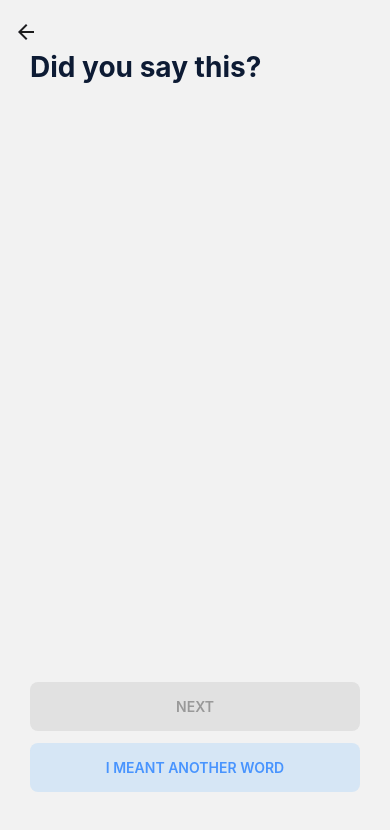
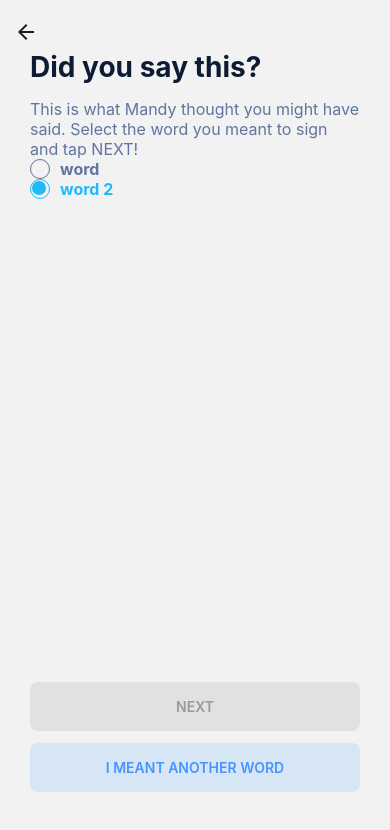
Before and after one commit to sandrineadap/aslmala, a React Native app: screen /WordSelect in a window 390 px wide. Shown: the top 830 px of the page. Built offline with nearby package versions, Linux system fonts and the light colour scheme.

Commit message:
created radio button component

```diff
--- a/src/components/atoms/Buttons.js
+++ b/src/components/atoms/Buttons.js
@@ -2,7 +2,7 @@ import React from "react";
 import { StyleSheet, Text, View, Pressable, Animated } from "react-native";
 import Colors from '../../../utilities/Color';
 
-export const Button = ({ title, onPress, disabled, style }) => {
+const Button = ({ title, onPress, disabled, style }) => {
     const animated = new Animated.Value(1);
     const fadeIn = () => {
         Animated.timing(animated, {
@@ -35,7 +35,7 @@ export const Button = ({ title, onPress, disabled, style }) => {
         </Pressable>
     );
 };
-export const ButtonSecondary = ({ title, onPress, disabled, style }) => {
+const ButtonSecondary = ({ title, onPress, disabled, style }) => {
     const animated = new Animated.Value(1);
     const fadeIn = () => {
         Animated.timing(animated, {
@@ -119,7 +119,7 @@ const styles = StyleSheet.create({
     },
 });
 
-// export {
-//     Button,
-//     ButtonSecondary
-// };
+export {
+    Button,
+    ButtonSecondary
+};
--- /dev/null
+++ b/src/components/atoms/RadioButton.js
@@ -0,0 +1,47 @@
+import React from 'react';
+import { Text, View, TouchableOpacity, StyleSheet } from 'react-native';
+import globalStyles from '../../../utilities/globalStyles';
+import Colors from '../../../utilities/Color';
+
+const RadioButton = ({ title, selected }) => {
+  return (
+    <TouchableOpacity>
+      <View style={styles.wrapper}>
+        <View style={[
+          selected ? [styles.radio, { borderColor: Colors.PRIMARY_BUTTON }]
+            : [styles.radio]
+        ]}>
+          <View style={[selected ? [styles.radioBG] : []]} />
+        </View>
+        <Text style={[
+          selected ? [[globalStyles.content, { color: Colors.PRIMARY_BUTTON, fontWeight: '700' }]]
+            : [globalStyles.content, { fontWeight: '700' }]
+        ]}>{title}</Text>
+      </View>
+    </TouchableOpacity>
+  )
+}
+
+const styles = StyleSheet.create({
+  wrapper: {
+    flexDirection: 'row',
+    alignItems: 'center'
+  },
+  radio: {
+    width: 20,
+    height: 20,
+    borderColor: Colors.TEXT_SECONDARY,
+    borderRadius: 10,
+    borderWidth: 1.5,
+    marginRight: 10
+  },
+  radioBG: {
+    backgroundColor: Colors.PRIMARY_BUTTON,
+    height: 14,
+    width: 14,
+    margin: 1.3,
+    borderRadius: 10
+  },
+});
+
+export { RadioButton };
--- a/src/screens/RecordingScreen.js
+++ b/src/screens/RecordingScreen.js
@@ -10,7 +10,7 @@ export default function RecordingScreen({ navigation }) {
       <View style={[{ paddingTop: 50, paddingBottom: 40, paddingHorizontal: 30, flex: 1, flexDirection: 'column' }]}>
         <View style={[{ flex: 1 }]}>
           <Text style={[globalStyles.sectionTitle]}>Practice</Text>
-          <Text style={[globalStyles.content, {marginTop: 15}]}>Center your torso in the sign box and press RECORD when you're ready to sign.</Text>
+          <Text style={[globalStyles.content, { marginTop: 15 }]}>Center your torso in the sign box and press RECORD when you're ready to sign.</Text>
         </View>
         <Button
           onPress={() => {
--- a/src/screens/SplashScreen.js
+++ b/src/screens/SplashScreen.js
@@ -22,7 +22,7 @@ export default function SplashScreen({ navigation }) {
             <View style={[styles.card, {
               flex: 4, flexDirection: 'column'
             }]}>
-              <View style={[{ flex: 2, flexDirection: 'row'}]}>
+              <View style={[{ flex: 2, flexDirection: 'row' }]}>
                 <Text style={[globalStyles.sectionTitle,
                 {
                   flex: 1,
@@ -31,18 +31,25 @@ export default function SplashScreen({ navigation }) {
                   textAlign: 'center',
                 }]}> Sign&#x2022;a&#x2022;mander</Text>
               </View>
-              <Text style={[globalStyles.subTitle, {paddingBottom: 20}]}>ASL PRACTICE</Text>
+              <Text style={[globalStyles.subTitle, { paddingBottom: 20 }]}>ASL PRACTICE</Text>
+              <View style={{
+                flex: 2,
+                flexDirection: 'row',
+                // backgroundColor: 'gainsboro'
+              }}>
                 <Text style={[globalStyles.content, {
-                flex: 2,
+                  flex: 1,
                   textAlign: 'center',
-                alignSelf: 'flex-end',
+                  alignSelf: 'center',
                   paddingHorizontal: 30,
+                  paddingBottom: 30
                   // backgroundColor: 'orange'
                 }]}>
                   Can Mandy recognize your signs?
                   Practice ASL by signing in front of the camera,
                   and Mandy will give you instant feedback on how you did!
                 </Text>
+              </View>
               {/* <View style={styles.overlay}> */}
               <Image
                 style={styles.mandy}
--- a/src/screens/WordSelection.js
+++ b/src/screens/WordSelection.js
@@ -1,15 +1,29 @@
 import { StyleSheet, Image, Text, View, Alert } from 'react-native';
 import globalStyles from '../../utilities/globalStyles';
 import { Button, ButtonSecondary } from '../components/atoms/Buttons';
-import Colors from '../../utilities/Color';
 import { SafeAreaView } from 'react-native-safe-area-context';
+import { RadioButton } from '../components/atoms/RadioButton';
 
 export default function RecordingScreen() {
 	return (
 		<SafeAreaView style={styles.container}>
 			<View style={[{ paddingTop: 50, paddingBottom: 40, paddingHorizontal: 30, flex: 1, flexDirection: 'column' }]}>
-                <Text style={[globalStyles.sectionTitle, { flex: 1 }]}>Did you say this?</Text>
-
+				<Text style={[globalStyles.sectionTitle]}>Did you say this?</Text>
+				<Text style={[globalStyles.content, { marginTop: 15 }]}>
+					This is what Mandy thought you might have said. Select the word you meant to sign and tap NEXT!
+				</Text>
+				<View style={styles.words}>
+					{/* Where the list of predictions will go. */}
+					<RadioButton
+						title="word"
+					/>
+					<RadioButton
+						title="word 2"
+						selected={true}
+					/>
+				</View>
+				<View style={{ flex: 3, flexDirection: 'row' }}>
+					<View style={{ flex: 1, alignSelf: 'flex-end'}}>
 						<Button
 							onPress={() => {
 								console.log("NEXT button pressed.");
@@ -32,9 +46,11 @@ export default function RecordingScreen() {
 								// navigation.navigate("WordSelect");
 							}}
 							title="I MEANT ANOTHER WORD"
-                    style={[styles.customButton ]}
+							style={[styles.customButton]}
 							textStyle={styles.customButtonText}
 						/>
+					</View>
+				</View>
 			</View>
 		</SafeAreaView>
 	);
@@ -45,4 +61,7 @@ const styles = StyleSheet.create({
 		flex: 1,
 		//alignItems: 'center',
 	},
+	items: {
+
+	}
 });
--- a/utilities/globalStyles.js
+++ b/utilities/globalStyles.js
@@ -1,4 +1,4 @@
-import { StyleSheet, Dimensions } from 'react-native'
+import { StyleSheet } from 'react-native'
 import Colors from './Color';
 
 const globalStyles = StyleSheet.create({
@@ -21,7 +21,7 @@ const globalStyles = StyleSheet.create({
         // justifyContent: 'center',
         textAlign: 'left',
         color: Colors.TEXT_SECONDARY,
-        fontSize: 14,
+        fontSize: 16,
         lineHeight: 20
         //paddingHorizontal: 30,
 
```
Also changed, not shown: src/components/atoms/ButtonSecondary.js (deleted, +0 -90 lines). Lines whose indentation alone changed are shown as unchanged.
